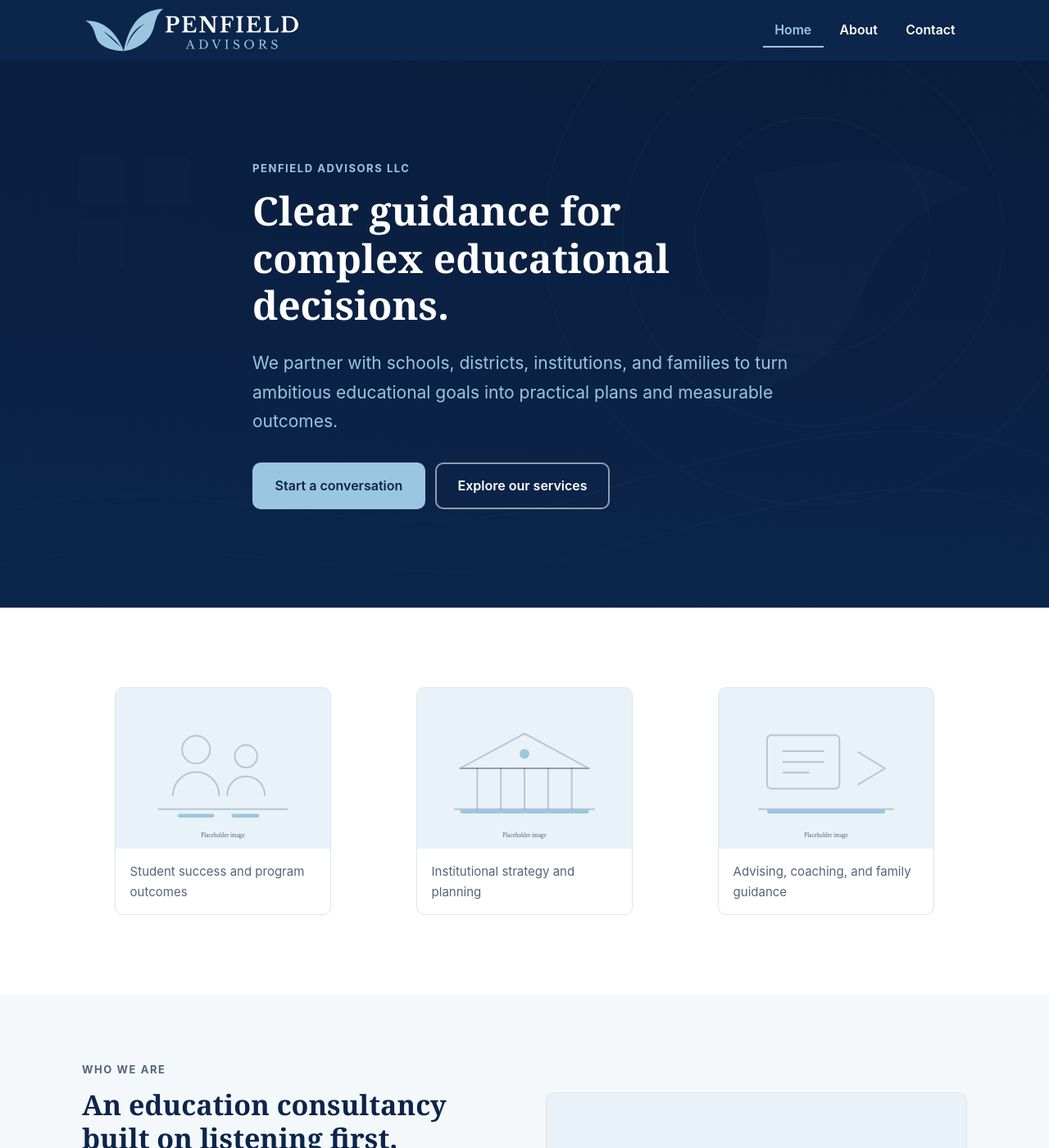
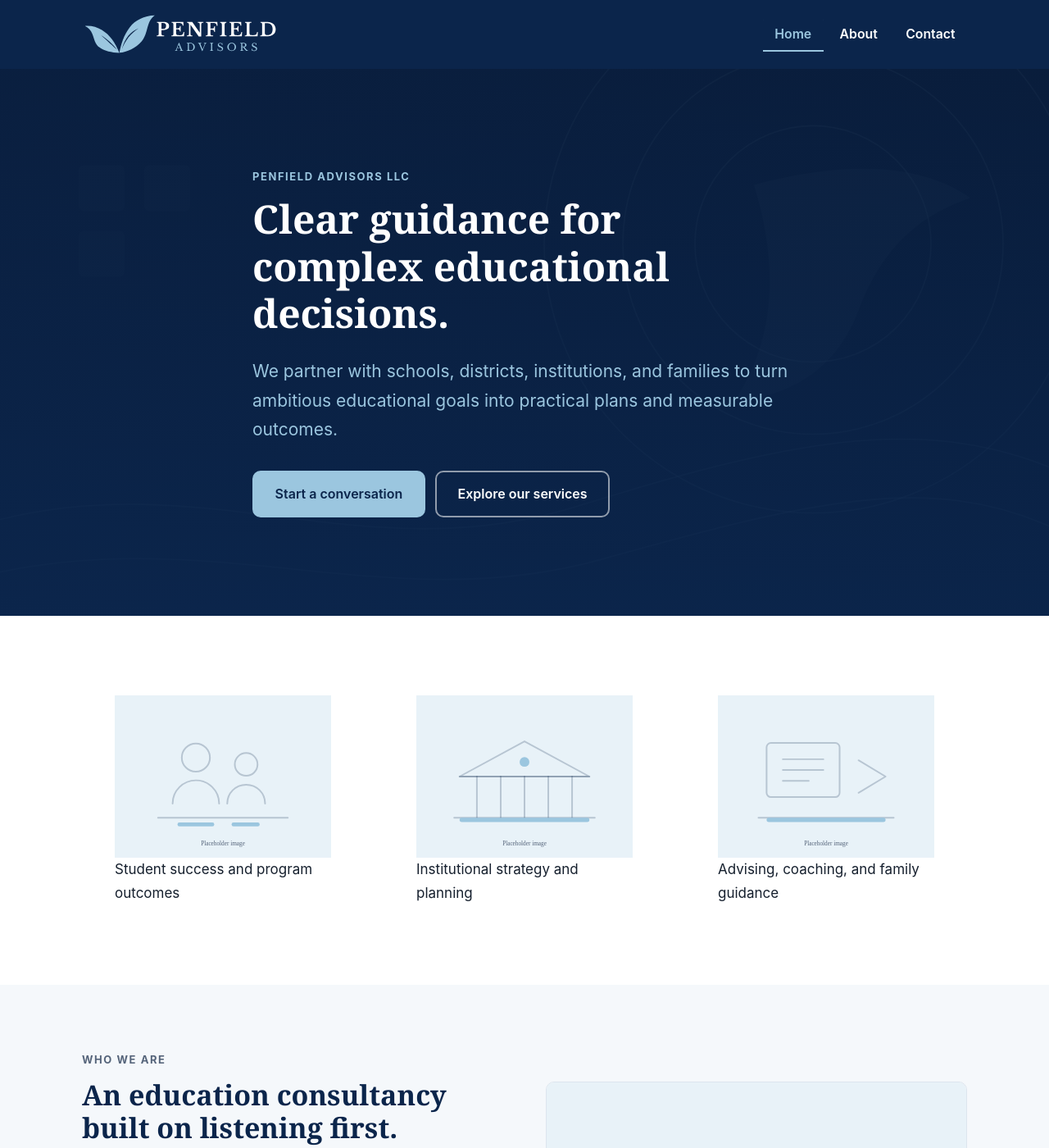
Before and after one commit to Penfield-Advisors/github-pages, a Jekyll site: the page built from index.html, in a window 1280 px wide and 1400 px high. Shown: the whole window at 82% size. Built offline with Jekyll 4.4.1, drawn with Linux system fonts in a browser that asks for light colours.

Commit message:
fix(header): render wide logo at natural proportions
The updated wide lockup is 3:1 with its own built-in spacing, so the
object-fit crop that compensated for the old 2:1 file's padding is no
longer needed and would now clip the mark.

Size the image naturally and raise the header bar to suit.

```diff
--- a/_includes/header.html
+++ b/_includes/header.html
@@ -4,7 +4,7 @@
       <img
         src="{{ '/assets/logos/main-logo-wide-transparent.svg' | relative_url }}"
         alt="{{ site.title }}"
-        width="268" height="56">
+        width="240" height="80">
     </a>
 
     <button
--- a/assets/css/style.css
+++ b/assets/css/style.css
@@ -103,7 +103,6 @@ hr {
 
 .section { padding-block: clamp(3rem, 7vw, 5rem); }
 .section--surface { background: var(--surface); }
-.section--tight { padding-block: clamp(2rem, 4vw, 3rem); }
 
 .section__intro {
   max-width: 62ch;
@@ -215,7 +214,7 @@ hr {
   align-items: center;
   justify-content: space-between;
   gap: 1rem;
-  min-height: 74px;
+  min-height: 84px;
 }
 
 .site-header__brand {
@@ -223,21 +222,16 @@ hr {
   flex: 0 0 auto;
   line-height: 0;
 }
-/* The wide lockup carries ~38% vertical padding inside its 1620x810 viewBox.
-   A fixed box plus object-fit: cover crops that dead space so the wordmark
-   reads at a proper size, without editing the brand source file. The box must
-   stay wider than 2:1 for the crop to key off width and keep the mark intact. */
+/* The wide lockup is 3:1 and sized to its own spacing, so it is rendered at
+   natural proportions. Its built-in padding supplies the breathing room around
+   the mark, which is why the header bar is only slightly taller than the image. */
 .site-header__brand img {
-  width: 268px;
-  height: 56px;
-  object-fit: cover;
+  height: 80px;
+  width: auto;
 }
 
 @media (max-width: 560px) {
-  .site-header__brand img {
-    width: 200px;
-    height: 42px;
-  }
+  .site-header__brand img { height: 60px; }
 }
 
 .site-nav__list {
@@ -381,47 +375,6 @@ hr {
   width: 46px;
   height: 46px;
   margin-bottom: 1rem;
-}
-
-/* Image tiles (placeholder photography) */
-.tile {
-  border-radius: var(--radius);
-  overflow: hidden;
-  border: 1px solid var(--line);
-  background: var(--sky-pale);
-}
-.tile img {
-  width: 100%;
-  aspect-ratio: 4 / 3;
-  object-fit: cover;
-}
-.tile figcaption {
-  padding: .9rem 1.1rem;
-  font-size: .9375rem;
-  color: var(--muted);
-  background: var(--white);
-  margin: 0;
-}
-
-/* --- Stats --------------------------------------------------------------- */
-
-.stats {
-  display: grid;
-  gap: var(--gap);
-  grid-template-columns: repeat(auto-fit, minmax(min(100%, 12rem), 1fr));
-  text-align: center;
-}
-.stat__value {
-  font-family: var(--serif);
-  font-size: clamp(2rem, 4vw, 2.75rem);
-  font-weight: 700;
-  color: var(--navy);
-  line-height: 1.1;
-}
-.stat__label {
-  color: var(--muted);
-  font-size: .9375rem;
-  margin: .25rem 0 0;
 }
 
 /* --- Split (media + text) ------------------------------------------------ */
```
